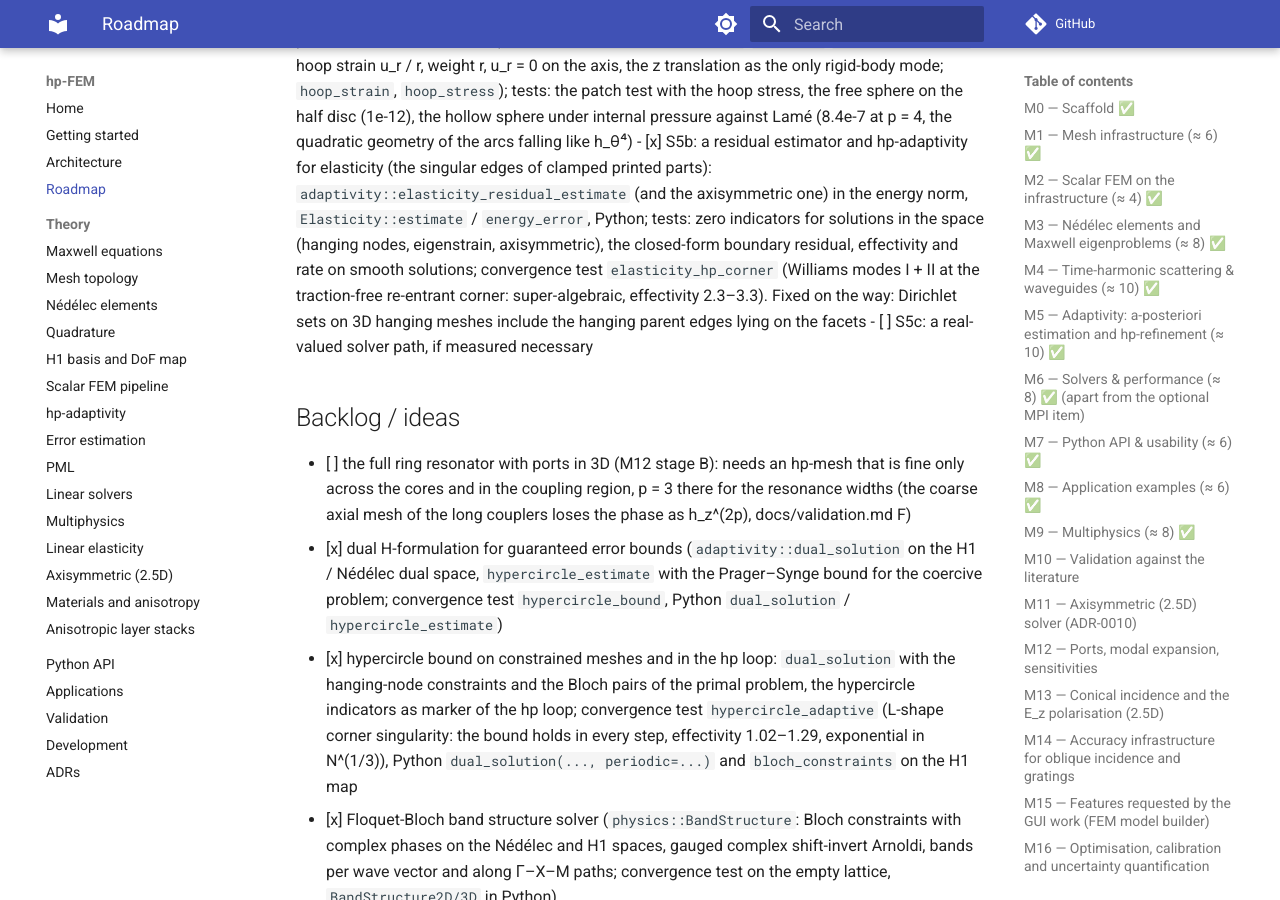
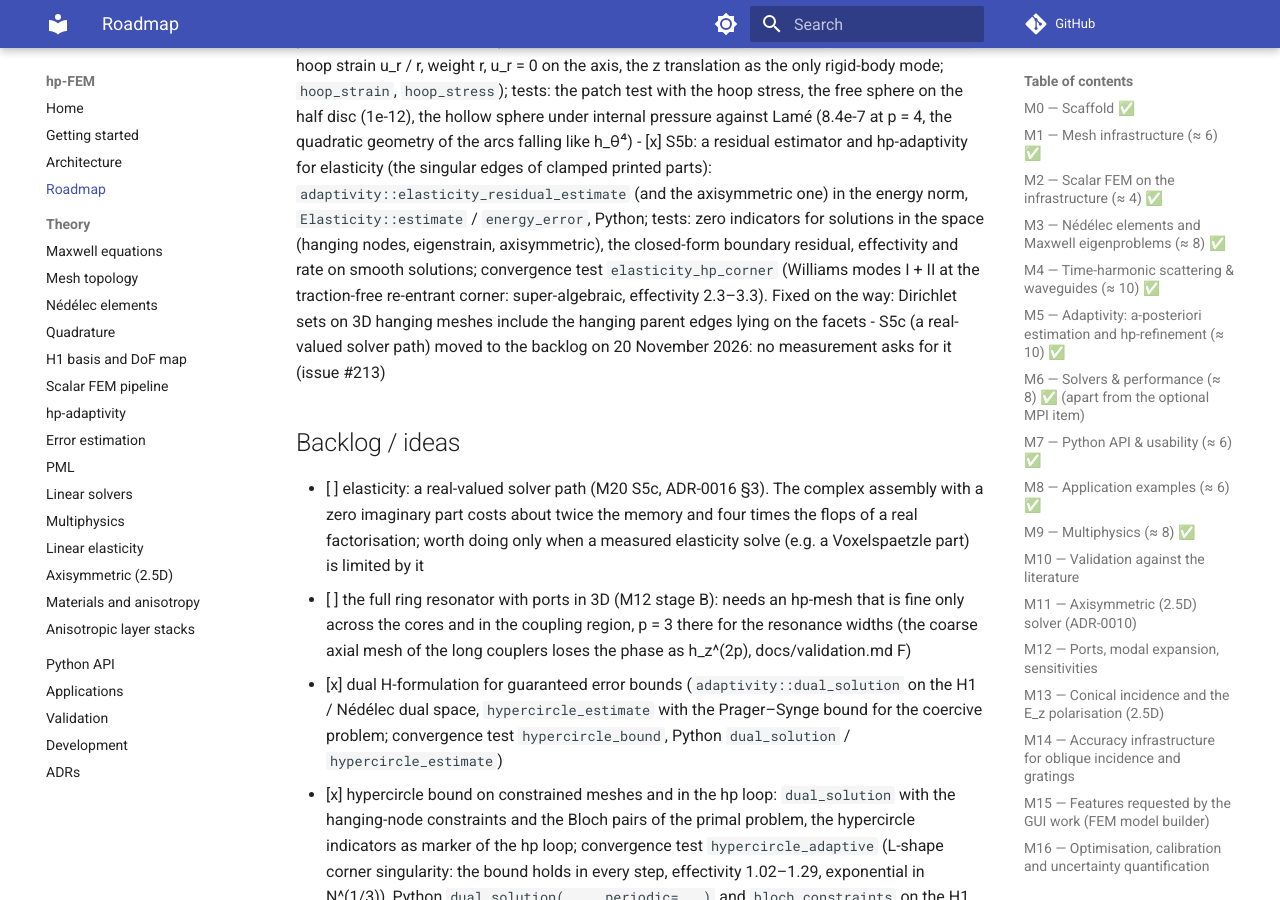
Before and after one commit to PhotonPower/hp-FEM, an MkDocs documentation site: the page built from docs/roadmap.md, in a window 1280 px wide and 900 px high, scrolled down 18894 px. Built offline with MkDocs 1.6.1 and Material for MkDocs 9.7.7, drawn with Linux system fonts in a browser that asks for light colours; comment, search, counter and statistics services are not loaded; some of the changed text lies outside the part shown.

Commit message:
docs(roadmap): M20 complete, the real-valued solver path (S5c) to the backlog
No measurement asks for it; it is worth doing only when an elasticity solve is
limited by the complex factorisation (issue #213).

Co-Authored-By: Claude Opus 5.5 <noreply@anthropic.com>

```diff
--- a/docs/roadmap.md
+++ b/docs/roadmap.md
@@ -698,7 +698,7 @@ last.
   Mueller map / curves and the Jones table; end to end against the analytic Jones matrix of a flat
   crystal plate on a crystal substrate, 3e-16)
 
-## M20 — Linear elasticity with eigenstrain (ADR-0016)
+## M20 — Linear elasticity with eigenstrain (ADR-0016) ✅
 Proposal from Voxelspaetzle (two-photon printing process model) in issue #213, accepted on
 19 November 2026. The model is the shrinkage of printed polymer parts:
 −∇·σ = 0, σ = C : (ε(u) − ε*), on Dim copies of the scalar H1 space, assembled complex, with the
@@ -748,9 +748,14 @@ existing solver stack.
     `elasticity_hp_corner` (Williams modes I + II at the traction-free re-entrant corner:
     super-algebraic, effectivity 2.3–3.3). Fixed on the way: Dirichlet sets on 3D hanging meshes
     include the hanging parent edges lying on the facets
-  - [ ] S5c: a real-valued solver path, if measured necessary
+  - S5c (a real-valued solver path) moved to the backlog on 20 November 2026: no measurement
+    asks for it (issue #213)
 
 ## Backlog / ideas
+- [ ] elasticity: a real-valued solver path (M20 S5c, ADR-0016 §3). The complex assembly with a
+  zero imaginary part costs about twice the memory and four times the flops of a real
+  factorisation; worth doing only when a measured elasticity solve (e.g. a Voxelspaetzle part)
+  is limited by it
 - [ ] the full ring resonator with ports in 3D (M12 stage B): needs an hp-mesh that is fine
   only across the cores and in the coupling region, p = 3 there for the resonance widths
   (the coarse axial mesh of the long couplers loses the phase as h_z^(2p), docs/validation.md F)
```
Also changed, not shown: CLAUDE.md (+2 -2 lines).
